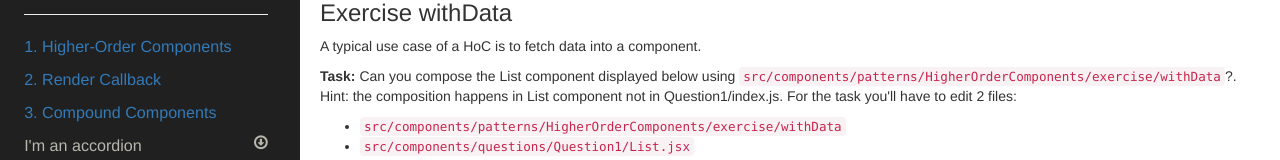
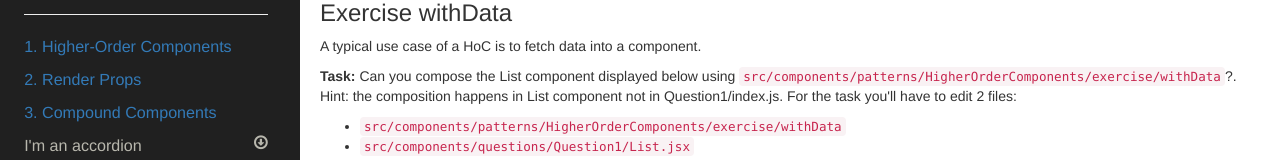
Before and after one commit to mhcrocky/Cocoa-pattern, a React (Create React App) app: page / in a window 1280 px wide. Shown: the part 369-529 px from the top of the page. Built offline with nearby package versions, Linux system fonts and the light colour scheme.

Commit message:
renames render callback for render props

```diff
--- a/src/components/App.jsx
+++ b/src/components/App.jsx
@@ -59,7 +59,7 @@ class App extends React.Component {
              </p>
              <hr />
              <MenuItem link="/" toggleMenu={ this.toggleMenu }>1. Higher-Order Components</MenuItem>
-             <MenuItem link="q2" toggleMenu={ this.toggleMenu }>2. Render Callback</MenuItem>
+             <MenuItem link="q2" toggleMenu={ this.toggleMenu }>2. Render Props</MenuItem>
              <MenuItem link="q3" toggleMenu={ this.toggleMenu }>3. Compound Components</MenuItem>
              <Accordion header="I'm an accordion">
                 <MenuItem link="q4" toggleMenu={ this.toggleMenu }>4. Context</MenuItem>
--- a/src/components/patterns/RenderCallback/example/index.jsx
+++ b/src/components/patterns/RenderCallback/example/index.jsx
@@ -5,7 +5,7 @@ const Example = () => (
   <div className="row">
     <div className="col-sm-6">
       <p>
-        The following component is a "render callback" component called Measure. It provides the width and the height of the wrapper component.
+        The following component is a "Render Props" component called Measure. It provides the width and the height of the wrapper component.
       </p>
       <p>
         <em>File: patterns/RenderCallback/example/Measure.jsx</em>
--- a/src/components/patterns/RenderCallback/exercise/RenderCallback/GitHubIssueSearcher.jsx
+++ b/src/components/patterns/RenderCallback/exercise/RenderCallback/GitHubIssueSearcher.jsx
@@ -5,7 +5,7 @@ Where is the logic in withGitHubIssueSearch or in GitHubIssueSearchInfiniteScrol
 
 Steps:
 1. Copy the logic from the HoC into this file
-2. The Render Callback is a component and the HoC is a function. Once you copy
+2. The Render Props is a component and the HoC is a function. Once you copy
    the logic from the HoC here you will have to remove the main function
 3. Refactor the return of the render method of the HoC code in this file to
    "execute" the children and pass the right arguments
--- a/src/components/questions/Question2.jsx
+++ b/src/components/questions/Question2.jsx
@@ -6,14 +6,14 @@ import Exercise from '../patterns/RenderCallback/exercise/BadImplementation'
 const Question2 = (props) => (
   <div>
     <h2>
-      Render Callback
+      Render Props
     </h2>
     <h3>Example</h3>
     <Example />
     <div>
     </div>
     <h3>Exercise</h3>
-    Refactor the HoCs GitHubIssueSearchInfiniteScroller to be a Render Callback
+    Refactor the HoCs GitHubIssueSearchInfiniteScroller to be a Render Props
     <Exercise />
     <hr />
   </div>
```
